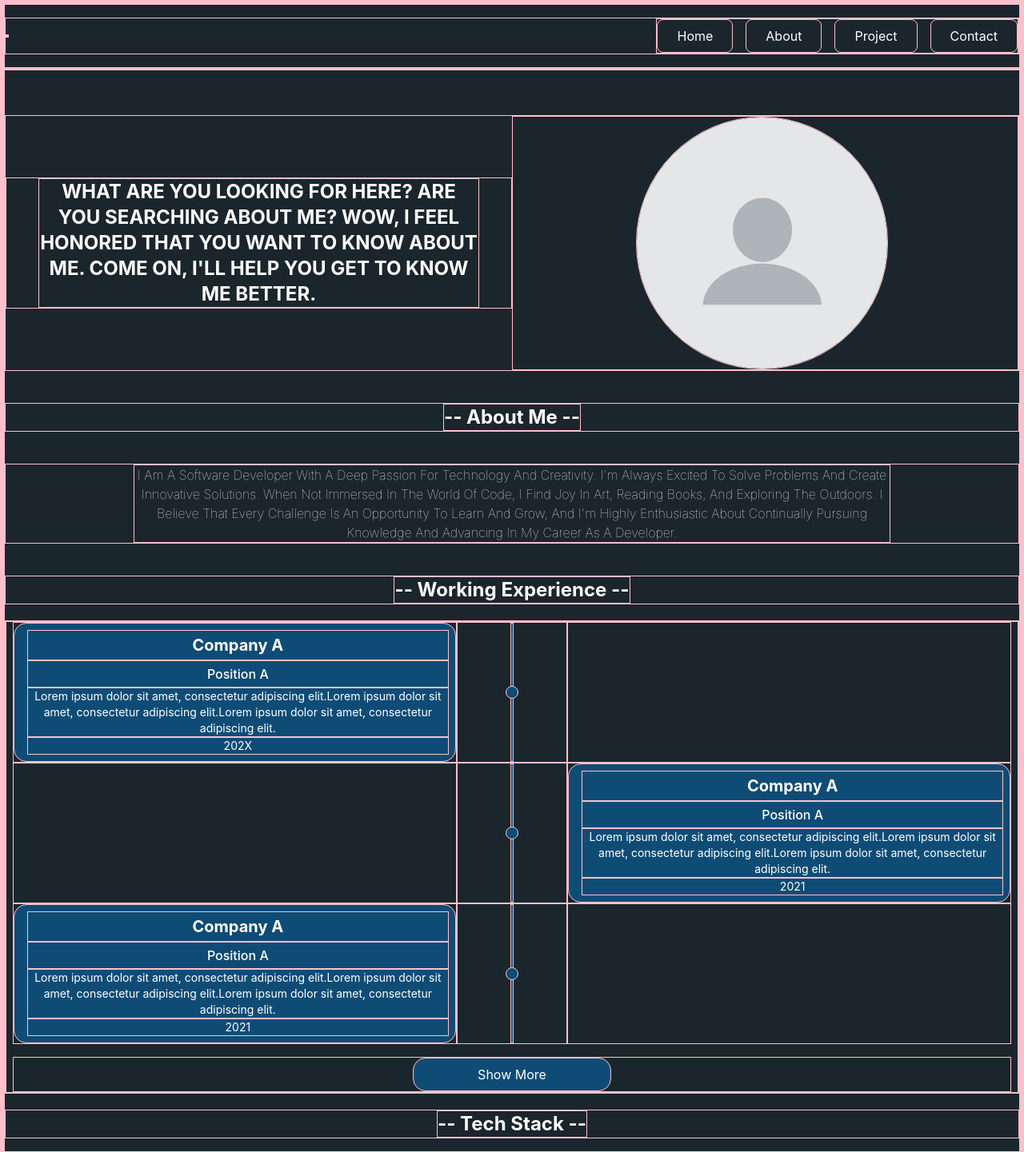
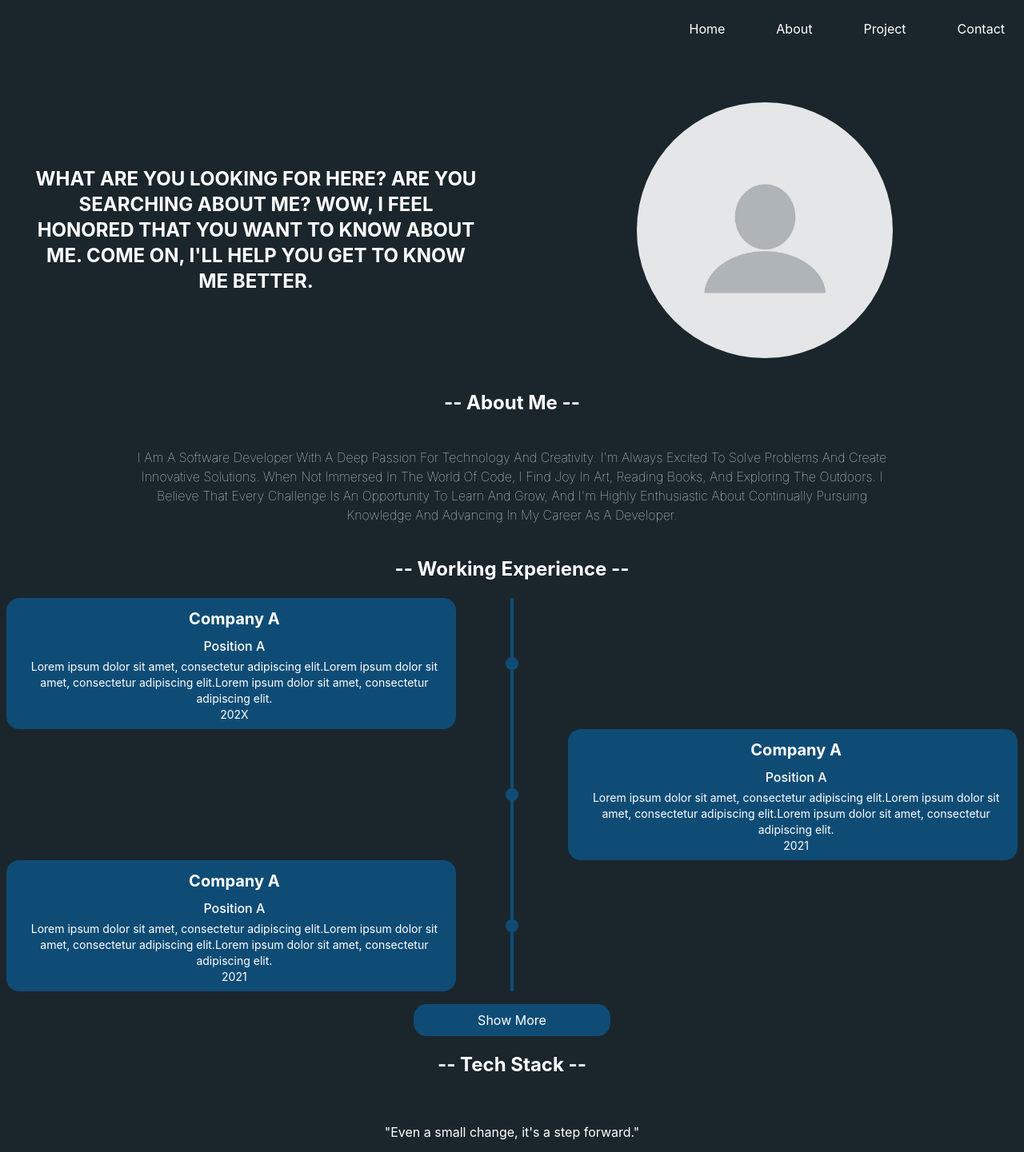
Before and after one commit to haniffaiq/experienced-cv, a React (Create React App) app: page / in a window 1280 px wide. Shown: the top 1441 px of the page at 80% size. Built offline with nearby package versions, Linux system fonts and the light colour scheme.

Commit message:
small update style

```diff
--- a/src/components/Content/Content.js
+++ b/src/components/Content/Content.js
@@ -60,7 +60,7 @@ const Content = () => {
                             Wow, I feel honored that you want to know about me. Come on, I'll help you get to know me better.</p>
                     </div>
                     <div className="col-span-1 flex justify-center">
-                        <img src={profile} alt="Profile" className="w-1/2 h-1/2 mr-2 rounded-full" />
+                        <img src={profile} alt="Profile" className="w-1/2 h-1/2 mr-2 rounded-full hover:shadow-2xl hover:shadow-black " />
                     </div>
                 </div>
                 <div className="container mx-auto flex items-center justify-center my-10">
--- a/src/components/Timeline/Timeline.js
+++ b/src/components/Timeline/Timeline.js
@@ -22,7 +22,7 @@ const Timeline = ({ experiences }) => {
                     {index % 2 === 0 ? (
                         <>
                             <div className="col-span-4 w-auto h-auto">
-                                <div className="w-full h-full card-component rounded-2xl p-2 md:pl-4">
+                                <div className="w-full h-full card-component rounded-2xl p-2 md:pl-4 hover:shadow-2xl hover:shadow-black">
                                     <h1 className="text-xl font-bold py-1">{experience.company}</h1>
                                     <p className="text-md font-medium py-1">{experience.title}</p>
                                     <p className="sm:text-sm text-xs">{experience.description}</p>
@@ -46,7 +46,7 @@ const Timeline = ({ experiences }) => {
                                 <div className="absolute w-4 h-4 rounded-full line-component z-10 text-center"></div>
                             </div>
                             <div className="col-span-4 w-auto h-auto">
-                                <div className="w-full h-full card-component rounded-2xl p-2 md:pl-4">
+                                <div className="w-full h-full card-component rounded-2xl p-2 md:pl-4 hover:shadow-2xl hover:shadow-black" >
                                     <h1 className="text-xl font-bold py-1">{experience.company}</h1>
                                     <p className="text-md font-medium py-1">{experience.title}</p>
                                     <p className="sm:text-sm text-xs">{experience.description}</p>
@@ -60,14 +60,14 @@ const Timeline = ({ experiences }) => {
             <div className="col-span-9 flex justify-center mt-4">
                 {showAll ? (
                     <button
-                        className="card-component px-20 py-2 rounded-2xl"
+                        className="card-component px-20 py-2 rounded-2xl hover:shadow-2xl hover:shadow-black"
                         onClick={handleShowLess}
                     >
                         Show Less
                     </button>
                 ) : (
                     <button
-                        className="card-component px-20 py-2 rounded-2xl "
+                        className="card-component px-20 py-2 rounded-2xl hover:shadow-2xl hover:shadow-black"
                         onClick={handleShowMore}
                     >
                         Show More
--- a/src/index.css
+++ b/src/index.css
@@ -17,7 +17,7 @@ code {
     monospace;
 }
 
-* {
+/* * {
  border-color: pink;
  border-width: 0.5px;
-}
+} */
```
